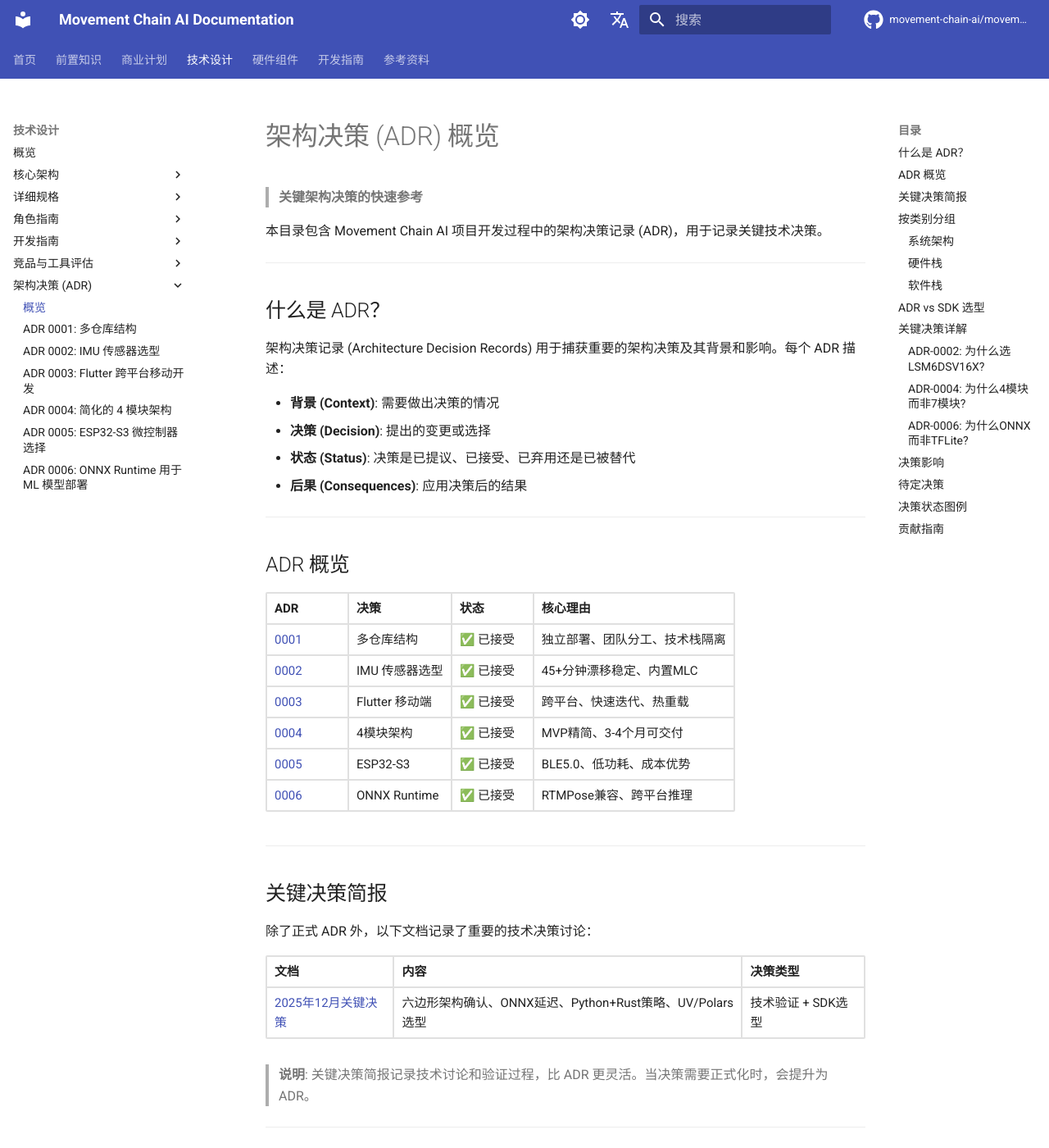
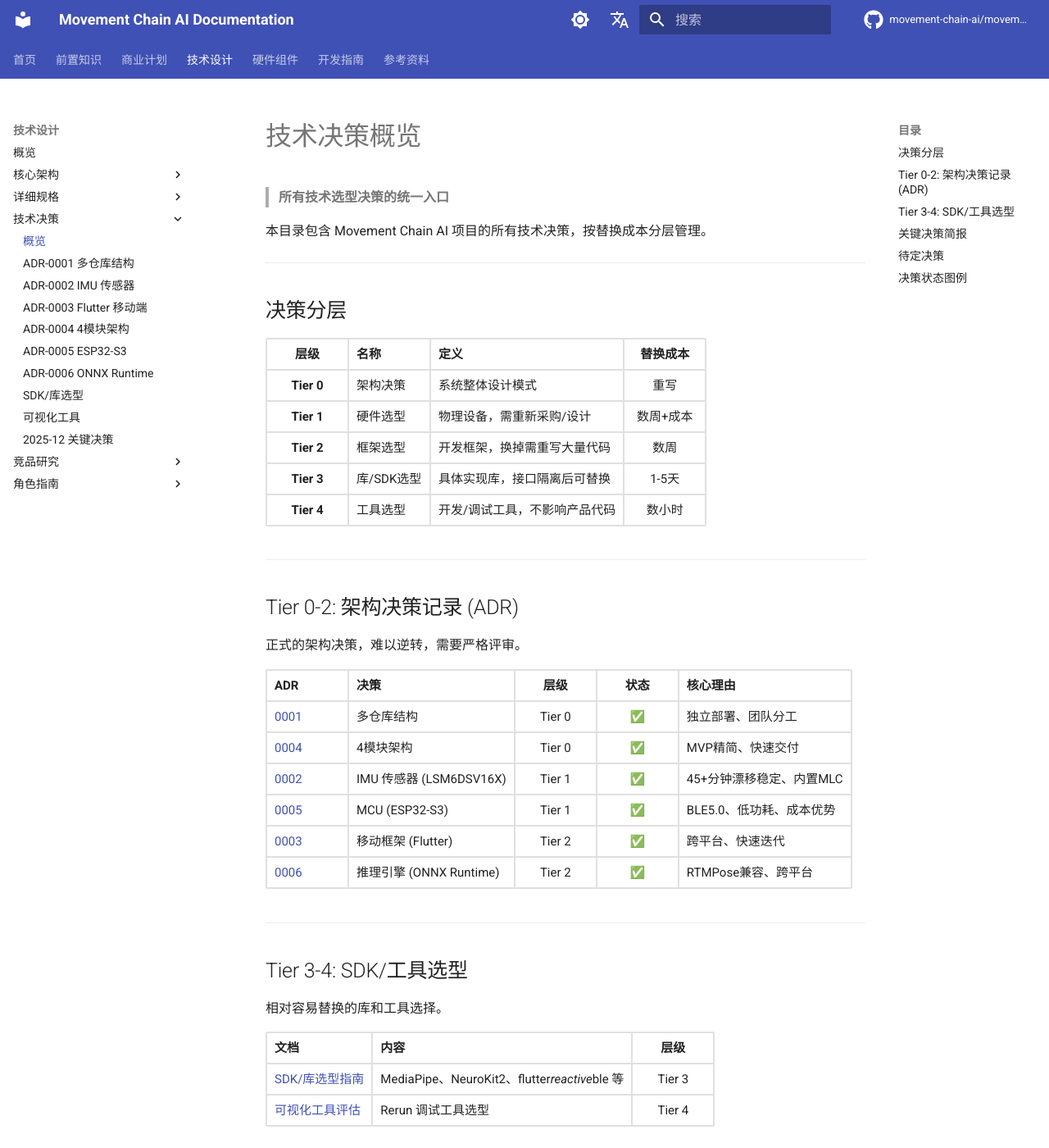
Before and after one commit to movement-chain-ai/movement-chain-docs, an MkDocs documentation site: the page built from docs/zh/design/decisions/index.md, in a window 1280 px wide and 1400 px high. Shown: the whole window at 82% size. Built offline with MkDocs 1.6.1 and Material for MkDocs 9.7.7, drawn with Linux system fonts in a browser that asks for light colours; comment, search, counter and statistics services are not loaded; the version menu is left out; some of the changed text lies outside the part shown.

Commit message:
refactor: 整合技术决策文档到 decisions/ 目录
按决策层级重新组织文档结构：
- Tier 0-2 (ADR): 架构/硬件/框架决策
- Tier 3: SDK/库选型
- Tier 4: 工具选型

变更：
- 移动 sdk-selection.md 从 guides/ 到 decisions/
- 移动 visualization-tools-evaluation.md 从 research/ 到 decisions/
- 移动 architecture-decisions-2025-12-23.md 从 architecture/ 到 decisions/
- 删除空的 guides/ 目录
- 更新相关 index.md 和 mkdocs.yml 导航

🤖 Generated with [Claude Code](https://claude.com/claude-code)

Co-Authored-By: Claude Opus 4.5 <noreply@anthropic.com>

````diff
--- a/docs/zh/design/decisions/index.md
+++ b/docs/zh/design/decisions/index.md
@@ -1,152 +1,76 @@
-# 架构决策 (ADR) 概览
+# 技术决策概览
 
-> **关键架构决策的快速参考**
+> **所有技术选型决策的统一入口**
 
-本目录包含 Movement Chain AI 项目开发过程中的架构决策记录 (ADR)，用于记录关键技术决策。
+本目录包含 Movement Chain AI 项目的所有技术决策，按替换成本分层管理。
 
 ---
 
-## 什么是 ADR？
+## 决策分层
 
-架构决策记录 (Architecture Decision Records) 用于捕获重要的架构决策及其背景和影响。每个 ADR 描述：
-
-- **背景 (Context)**: 需要做出决策的情况
-- **决策 (Decision)**: 提出的变更或选择
-- **状态 (Status)**: 决策是已提议、已接受、已弃用还是已被替代
-- **后果 (Consequences)**: 应用决策后的结果
+| 层级 | 名称 | 定义 | 替换成本 |
+|:----:|------|------|:--------:|
+| **Tier 0** | 架构决策 | 系统整体设计模式 | 重写 |
+| **Tier 1** | 硬件选型 | 物理设备，需重新采购/设计 | 数周+成本 |
+| **Tier 2** | 框架选型 | 开发框架，换掉需重写大量代码 | 数周 |
+| **Tier 3** | 库/SDK选型 | 具体实现库，接口隔离后可替换 | 1-5天 |
+| **Tier 4** | 工具选型 | 开发/调试工具，不影响产品代码 | 数小时 |
 
 ---
 
-## ADR 概览
+## Tier 0-2: 架构决策记录 (ADR)
 
-| ADR | 决策 | 状态 | 核心理由 |
-|-----|------|-----|---------|
-| [0001](0001-multi-repo-structure.md) | 多仓库结构 | ✅ 已接受 | 独立部署、团队分工、技术栈隔离 |
-| [0002](0002-lsm6dsv16x-imu.md) | IMU 传感器选型 | ✅ 已接受 | 45+分钟漂移稳定、内置MLC |
-| [0003](0003-flutter-mobile.md) | Flutter 移动端 | ✅ 已接受 | 跨平台、快速迭代、热重载 |
-| [0004](0004-simplified-4-module-architecture.md) | 4模块架构 | ✅ 已接受 | MVP精简、3-4个月可交付 |
-| [0005](0005-esp32-s3-microcontroller.md) | ESP32-S3 | ✅ 已接受 | BLE5.0、低功耗、成本优势 |
-| [0006](0006-onnx-runtime-deployment.md) | ONNX Runtime | ✅ 已接受 | RTMPose兼容、跨平台推理 |
+正式的架构决策，难以逆转，需要严格评审。
+
+| ADR | 决策 | 层级 | 状态 | 核心理由 |
+|-----|------|:----:|:----:|---------|
+| [0001](0001-multi-repo-structure.md) | 多仓库结构 | Tier 0 | ✅ | 独立部署、团队分工 |
+| [0004](0004-simplified-4-module-architecture.md) | 4模块架构 | Tier 0 | ✅ | MVP精简、快速交付 |
+| [0002](0002-lsm6dsv16x-imu.md) | IMU 传感器 (LSM6DSV16X) | Tier 1 | ✅ | 45+分钟漂移稳定、内置MLC |
+| [0005](0005-esp32-s3-microcontroller.md) | MCU (ESP32-S3) | Tier 1 | ✅ | BLE5.0、低功耗、成本优势 |
+| [0003](0003-flutter-mobile.md) | 移动框架 (Flutter) | Tier 2 | ✅ | 跨平台、快速迭代 |
+| [0006](0006-onnx-runtime-deployment.md) | 推理引擎 (ONNX Runtime) | Tier 2 | ✅ | RTMPose兼容、跨平台 |
+
+---
+
+## Tier 3-4: SDK/工具选型
+
+相对容易替换的库和工具选择。
+
+| 文档 | 内容 | 层级 |
+|------|------|:----:|
+| [SDK/库选型指南](sdk-selection.md) | MediaPipe、NeuroKit2、flutter_reactive_ble 等 | Tier 3 |
+| [可视化工具评估](visualization-tools-evaluation.md) | Rerun 调试工具选型 | Tier 4 |
 
 ---
 
 ## 关键决策简报
 
-除了正式 ADR 外，以下文档记录了重要的技术决策讨论：
+技术讨论和验证过程的记录，比 ADR 更灵活。
 
-| 文档 | 内容 | 决策类型 |
-|------|------|---------|
-| [2025年12月关键决策](architecture-decisions-2025-12-23.md) | 六边形架构确认、ONNX延迟、Python+Rust策略、UV/Polars选型 | 技术验证 + SDK选型 |
-
-> **说明**: 关键决策简报记录技术讨论和验证过程，比 ADR 更灵活。当决策需要正式化时，会提升为 ADR。
-
----
-
-## 按类别分组
-
-### 系统架构
-
-- [ADR-0001: 多仓库结构](0001-multi-repo-structure.md) - 代码库的组织结构
-- [ADR-0004: 简化的 4 模块架构](0004-simplified-4-module-architecture.md) - 核心系统设计，包含评估 → 诊断 → 纠正 → 跟踪模块
-
-### 硬件栈
-
-- [ADR-0002: IMU 传感器选型](0002-lsm6dsv16x-imu.md) - IMU传感器选择LSM6DSV16X，替代已停产的 BNO055
-- [ADR-0005: ESP32-S3 微控制器](0005-esp32-s3-microcontroller.md) - 嵌入式固件的 MCU 平台
-
-### 软件栈
-
-- [ADR-0003: Flutter 移动开发框架](0003-flutter-mobile.md) - 跨平台移动开发框架
-- [ADR-0006: ONNX Runtime ML 部署](0006-onnx-runtime-deployment.md) - 机器学习推理运行时
-
----
-
-## ADR vs SDK 选型
-
-| 层级 | 内容 | 逆转难度 | 文档 |
-|-----|------|---------|-----|
-| **Tier 1: ADR** | 硬件、框架、架构 | 高 (重构) | 本目录 |
-| **Tier 2: SDK** | 库、API、工具 | 低 (1-5天) | [SDK选型指南](../guides/sdk-selection.md) |
-
-> ADR 记录难以逆转的决策 (IMU型号、移动框架)，SDK选型指南记录相对容易更换的库选择 (姿态估计库、BLE包)
-
----
-
-## 关键决策详解
-
-### ADR-0002: 为什么选 LSM6DSV16X?
-
-**对比 BNO055 (已停产)**:
-
-| 指标 | LSM6DSV16X | BNO055 |
-|-----|-----------|--------|
-| 漂移重置时间 | >45分钟 | 15-20分钟 |
-| 机器学习核心 | ✅ 内置MLC | ❌ 无 |
-| 生产周期 | 10+年保证 | 已停产 |
-
-### ADR-0004: 为什么4模块而非7模块?
-
-学术研究定义7模块，但MVP只需4个:
-
-```text
-理论7模块: 评估→诊断→处方→纠正(实时)→纠正(事后)→跟踪→激励
-
-实用4模块: 评估 → 诊断 → 纠正 → 跟踪
-                         ↑
-                   合并实时+事后
-```
-
-**理由**: Hole19 (300万用户) 无训练计划模块仍成功
-
-### ADR-0006: 为什么ONNX而非TFLite?
-
-- RTMPose 官方只提供 ONNX 格式
-- ONNX→TFLite 转换有损
-- ONNX Runtime Mobile: ~14-17MB 总占用
-
----
-
-## 决策影响
-
-| 决策 | 影响的文档 |
-|-----|----------|
-| 多仓库结构 | 项目根目录 README |
-| IMU选型 | [硬件规格](../../components/imu/hardware.md) |
-| Flutter | [移动开发](../../development/mobile/development.md) |
-| 4模块架构 | [系统设计](../architecture/system-design.md) |
-| ONNX | [移动开发](../../development/mobile/development.md) |
+| 文档 | 内容 |
+|------|------|
+| [2025年12月关键决策](architecture-decisions-2025-12-23.md) | 六边形架构确认、ONNX延迟策略、Python工具链 (uv/Polars) |
 
 ---
 
 ## 待定决策
 
-| 决策 | 阶段 | 状态 | 相关讨论 |
-|------|------|------|---------|
+| 决策 | 阶段 | 状态 | 备注 |
+|------|------|:----:|------|
 | EMG 传感器选型 | Phase 2 | 待定 | DFRobot EMG 为候选 |
 | BLE 协议 Schema | MVP1 | 待定 | 固件/移动端协调 |
-| 云端 vs 边缘推理策略 | Phase 2+ | 已初步讨论 | [key-decisions §5](architecture-decisions-2025-12-23.md#5-部署策略决策) |
-| 数据隐私架构 | Phase 2 | 待定 | GDPR/CCPA 合规 |
+| 云端 vs 边缘推理 | Phase 2+ | 待定 | 见 [关键决策 §5](architecture-decisions-2025-12-23.md#5-部署策略决策) |
 
 ---
 
 ## 决策状态图例
 
-- ✅ **已接受 (Accepted)**: 决策已批准并正在实施
-- 🔄 **已提议 (Proposed)**: 决策正在审查中
-- ⚠️ **已弃用 (Deprecated)**: 不再推荐使用的决策
-- ❌ **已替代 (Superseded)**: 决策已被其他 ADR 替代
+- ✅ **已接受**: 决策已批准并正在实施
+- 🔄 **已提议**: 决策正在审查中
+- ⚠️ **已弃用**: 不再推荐使用
+- ❌ **已替代**: 已被其他决策替代
 
 ---
 
-## 贡献指南
-
-在做出重要架构决策时：
-
-1. 使用下一个序列号创建新的 ADR（例如：`0007-decision-title.md`）
-2. 遵循 ADR 模板结构
-3. 如适用，链接到相关的 ADR
-4. 更新本索引页面以包含新决策
-
----
-
-**返回**: [系统设计](../architecture/system-design.md) | [Design Docs](../index.md)
+**返回**: [技术设计](../index.md)
--- a/docs/zh/design/index.md
+++ b/docs/zh/design/index.md
@@ -8,7 +8,7 @@
 
 ```text
 ┌─────────────────────────────────────────────────────────────────────┐
-│  LEVEL 1: 高尔夫生物力学基础 (2-3小时)                                     │
+│  LEVEL 1: 高尔夫生物力学基础 (2-3小时)                               │
 │  └── 理解高尔夫挥杆的物理与生理                                       │
 │                                                                      │
 │  LEVEL 2: 核心架构 (2-3小时)                                         │
@@ -27,9 +27,9 @@
 
 | 文档 | 内容 | 阅读时间 |
 |------|------|---------|
-| [📖 入门教程](../prerequisites/foundations/biomechanics-101.md) | 7章从零开始学习高尔夫挥杆物理学 | ~90分钟 |
-| [📚 术语表](../prerequisites/foundations/biomechanics-glossary.md) | 140+ 专业术语定义 | 按需查阅 |
-| [📊 基准值](../prerequisites/foundations/biomechanics-benchmarks.md) | 职业/业余选手量化对比 | 按需查阅 |
+| [入门教程](../prerequisites/foundations/biomechanics-101.md) | 7章从零开始学习高尔夫挥杆物理学 | ~90分钟 |
+| [术语表](../prerequisites/foundations/biomechanics-glossary.md) | 140+ 专业术语定义 | 按需查阅 |
+| [基准值](../prerequisites/foundations/biomechanics-benchmarks.md) | 职业/业余选手量化对比 | 按需查阅 |
 
 > **新成员必读**: 先完成 [入门教程](../prerequisites/foundations/biomechanics-101.md)，再进入核心架构
 
@@ -37,10 +37,10 @@
 
 | 文档 | 内容 | 阅读时间 |
 |------|------|---------|
-| [🎯 系统设计](architecture/system-design.md) | MVP 全貌：4模块、12指标、6规则 | ~25分钟 |
-| [🧱 模块化架构](architecture/modular-architecture.md) | LEGO 积木块设计 | ~25分钟 |
-| [🔄 数据流与反馈](architecture/data-pipeline-and-ai.md) | 时间对齐、Kinematic Prompts | ~20分钟 |
-| [📐 传感器指标映射](architecture/sensor-metric-mapping.md) | Python 实现代码 | 按需查阅 |
+| [系统设计](architecture/system-design.md) | MVP 全貌：4模块、12指标、6规则 | ~25分钟 |
+| [模块化架构](architecture/modular-architecture.md) | LEGO 积木块设计 | ~25分钟 |
+| [数据流与反馈](architecture/data-pipeline-and-ai.md) | 时间对齐、Kinematic Prompts | ~20分钟 |
+| [传感器指标映射](architecture/sensor-metric-mapping.md) | Python 实现代码 | 按需查阅 |
 
 ### 3️⃣ 详细规格 (按需参考)
 
@@ -51,6 +51,20 @@
 | [挥杆对比](specs/swing-comparison.md) | DTW 与四种对比方法 |
 | [个性化](specs/personalization.md) | 按用户特征调整阈值 |
 
+### 技术决策
+
+| 文档 | 内容 |
+|------|------|
+| [技术决策索引](decisions/index.md) | 所有选型决策（按替换成本分层） |
+| [SDK/库选型](decisions/sdk-selection.md) | MediaPipe、NeuroKit2 等库选型 |
+| [可视化工具](decisions/visualization-tools-evaluation.md) | Rerun 调试工具选型 |
+
+### 竞品研究
+
+| 文档 | 内容 |
+|------|------|
+| [竞品指标对比](research/competitor-metrics-comparison.md) | OnForm/Sportsbox vs 我们 |
+
 ### 角色指南 (新成员入口)
 
 | 角色 | Brief |
@@ -59,26 +73,6 @@
 | 移动开发者 | [mobile-developer.md](briefs/mobile-developer.md) |
 | 硬件工程师 | [hardware-engineer.md](briefs/hardware-engineer.md) |
 | 高尔夫顾问 | [golf-advisor.md](briefs/golf-advisor.md) |
-
-### 开发指南
-
-| 文档 | 内容 |
-|------|------|
-| [ML 基础](../prerequisites/ml-basics.md) | 什么需要 ML，什么用物理公式 |
-| [SDK 选型](guides/sdk-selection.md) | 所有库的安装命令与选型理由 |
-
-### 竞品与工具评估
-
-| 文档 | 内容 |
-|------|------|
-| [竞品指标对比](research/competitor-metrics-comparison.md) | OnForm/Sportsbox vs 我们 |
-| [可视化工具评估](research/visualization-tools-evaluation.md) | Rerun/Foxglove/PlotJuggler |
-
-### 架构决策 (ADR)
-
-| 文档 | 内容 |
-|------|------|
-| [ADR 索引](decisions/index.md) | 所有技术决策概览 |
 
 ---
 
@@ -123,9 +117,9 @@ graph TD
 
 | 版本 | 日期 | 变更 |
 |-----|------|-----|
+| 2.1 | 2025-12-25 | 整合决策文档到 decisions/，删除 guides/ |
 | 2.0 | 2025-12-20 | 重构为 foundations/ + architecture/ 结构 |
 | 1.2 | 2025-12-18 | 添加角色指南导航 |
-| 1.1 | 2025-12-18 | 重构为 specs/ 和 guides/ |
 | 1.0 | 2025-12-17 | 创建设计中心索引页 |
 
 ---
--- a/mkdocs.yml
+++ b/mkdocs.yml
@@ -152,32 +152,31 @@ nav:
           - 模块化架构: design/architecture/modular-architecture.md
           - 数据流与反馈: design/architecture/data-pipeline-and-ai.md
           - 传感器指标映射: design/architecture/sensor-metric-mapping.md
-          - 2025-12 关键决策: design/architecture/architecture-decisions-2025-12-23.md
       - 详细规格:
           - 挥杆阶段: design/specs/swing-phases.md
           - 实时反馈: design/specs/real-time-feedback.md
           - 挥杆对比: design/specs/swing-comparison.md
           - 个性化: design/specs/personalization.md
+      - 技术决策:
+          - 概览: design/decisions/index.md
+          - ADR-0001 多仓库结构: design/decisions/0001-multi-repo-structure.md
+          - ADR-0002 IMU 传感器: design/decisions/0002-lsm6dsv16x-imu.md
+          - ADR-0003 Flutter 移动端: design/decisions/0003-flutter-mobile.md
+          - ADR-0004 4模块架构: design/decisions/0004-simplified-4-module-architecture.md
+          - ADR-0005 ESP32-S3: design/decisions/0005-esp32-s3-microcontroller.md
+          - ADR-0006 ONNX Runtime: design/decisions/0006-onnx-runtime-deployment.md
+          - SDK/库选型: design/decisions/sdk-selection.md
+          - 可视化工具: design/decisions/visualization-tools-evaluation.md
+          - 2025-12 关键决策: design/decisions/architecture-decisions-2025-12-23.md
+      - 竞品研究:
+          - 概览: design/research/index.md
+          - 竞品指标对比: design/research/competitor-metrics-comparison.md
       - 角色指南:
           - 概览: design/briefs/index.md
           - 软件工程师: design/briefs/software-engineer.md
           - 移动开发者: design/briefs/mobile-developer.md
           - 硬件工程师: design/briefs/hardware-engineer.md
           - 高尔夫顾问: design/briefs/golf-advisor.md
-      - 开发指南:
-          - SDK 选型: design/guides/sdk-selection.md
-      - 竞品与工具评估:
-          - 概览: design/research/index.md
-          - 竞品指标对比: design/research/competitor-metrics-comparison.md
-          - 可视化工具评估: design/research/visualization-tools-evaluation.md
-      - 架构决策 (ADR):
-          - 概览: design/decisions/index.md
-          - design/decisions/0001-multi-repo-structure.md
-          - design/decisions/0002-lsm6dsv16x-imu.md
-          - design/decisions/0003-flutter-mobile.md
-          - design/decisions/0004-simplified-4-module-architecture.md
-          - design/decisions/0005-esp32-s3-microcontroller.md
-          - design/decisions/0006-onnx-runtime-deployment.md
 
   - 硬件组件:
       - 概览: components/index.md
````
Also changed, not shown: docs/zh/design/architecture/index.md (+8 -42 lines), docs/zh/design/research/index.md (+12 -27 lines), docs/zh/design/decisions/architecture-decisions-2025-12-23.md (renamed from docs/zh/design/architecture/architecture-decisions-2025-12-23.md), docs/zh/design/decisions/sdk-selection.md (renamed from docs/zh/design/guides/sdk-selection.md), docs/zh/design/decisions/visualization-tools-evaluation.md (renamed from docs/zh/design/research/visualization-tools-evaluation.md).
